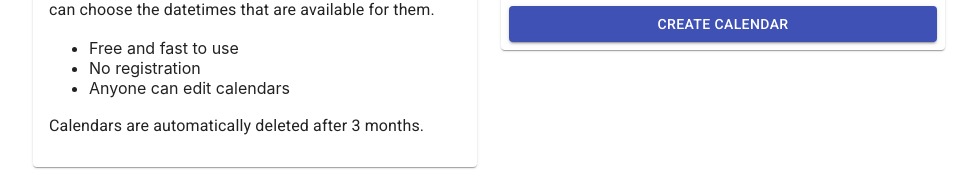
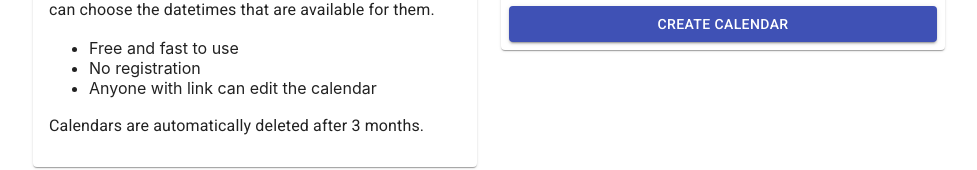
Before and after one commit to akifd/readyupper, a React (Create React App) app in the folder frontend/readyupper/: page / in a window 1280 px wide. Shown: the part 330-500 px from the top of the page, without its empty margins (151-1128 px from the left). Built offline with nearby package versions, Linux system fonts and the light colour scheme.

Commit message:
Fix frontpage cards with smaller screens

```diff
--- a/frontend/readyupper/src/components/Frontpage.tsx
+++ b/frontend/readyupper/src/components/Frontpage.tsx
@@ -44,7 +44,7 @@ function Frontpage() {
 
   return (
     <Grid container spacing={3}>
-      <Grid item sm={12} md={6}>
+      <Grid item xs={12} md={6}>
         <Card>
           <CardContent>
             <Typography component="h2" variant="h4" gutterBottom>
@@ -58,7 +58,7 @@ function Frontpage() {
             <ul>
               <li>Free and fast to use</li>
               <li>No registration</li>
-              <li>Anyone can edit calendars</li>
+              <li>Anyone with link can edit the calendar</li>
             </ul>
             <Typography component="p" gutterBottom>
               Calendars are automatically deleted after 3 months.
@@ -66,7 +66,7 @@ function Frontpage() {
           </CardContent>
         </Card>
       </Grid>
-      <Grid item sm={12} md={6}>
+      <Grid item xs={12} md={6}>
         <Card>
           <form method="post" onSubmit={createCalendar}>
             <CardContent>
```
